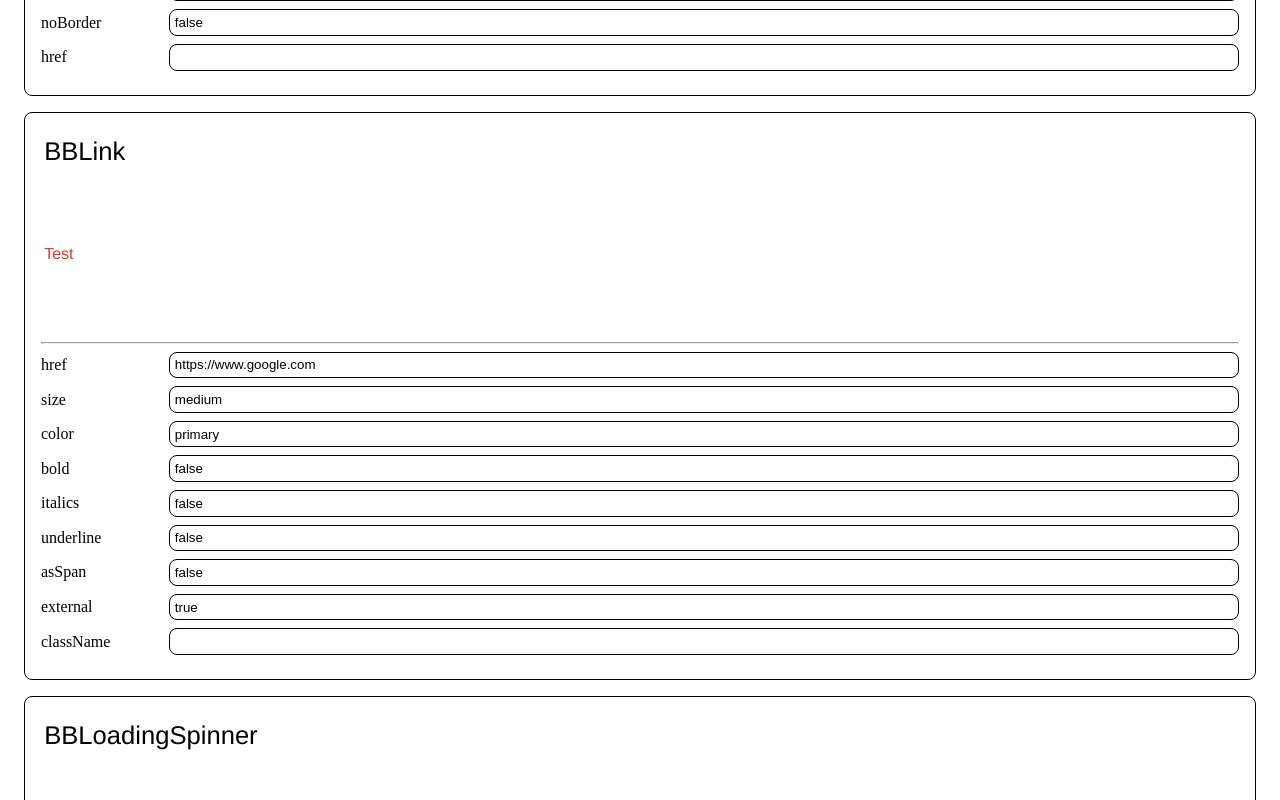
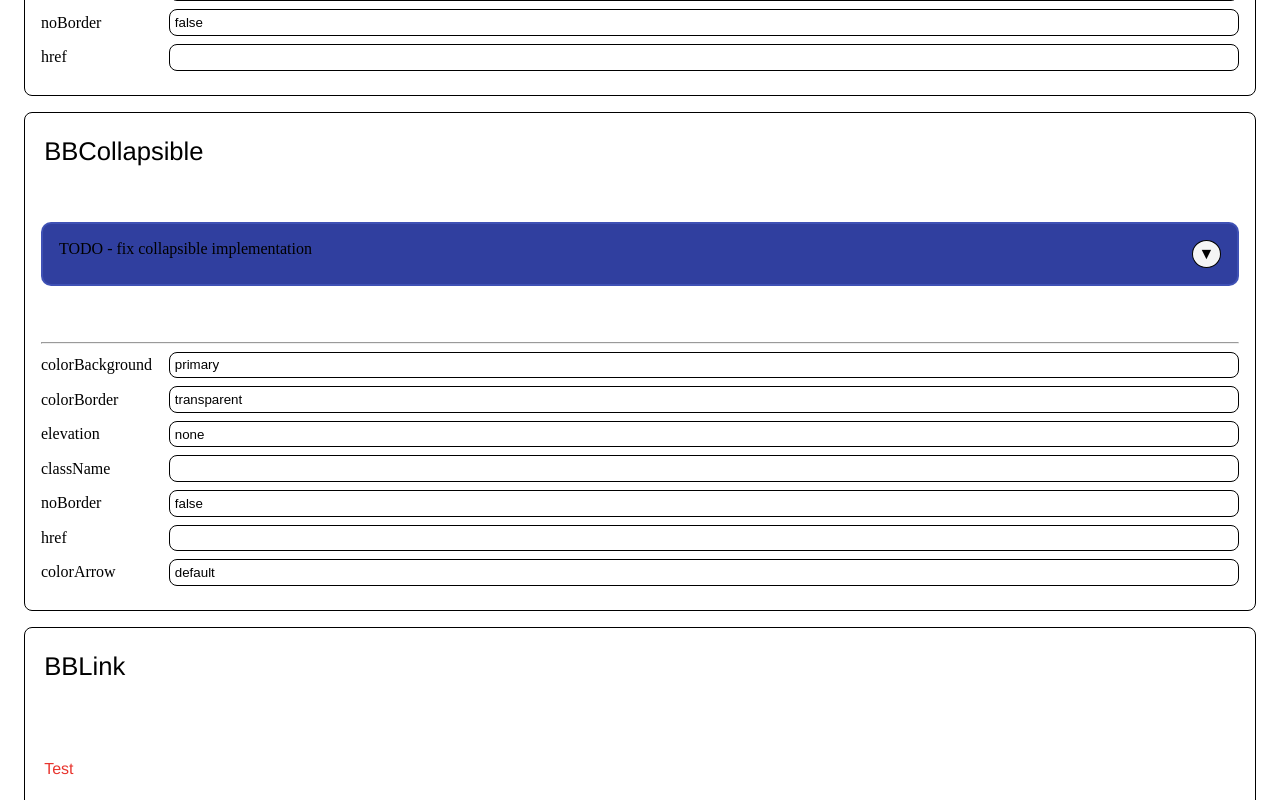
Before and after one commit to dan1229/nextjs-base-blocks, a Next.js app: page / in a window 1280 px wide. Shown: the part 1920-2720 px from the top of the page. Built offline with nearby package versions, Linux system fonts and the light colour scheme.

Commit message:
Refactor BBCollapsible component and add props for header color in index.tsx

```diff
--- a/src/bbbutton/index.tsx
+++ b/src/bbbutton/index.tsx
@@ -1,5 +1,6 @@
 import classNames from 'classnames';
 import React, { useState, useRef } from 'react';
+import BBLink from '../bblink';
 import BBText from '../bbtext';
 import styles from './styles.module.scss';
 import type {
@@ -11,7 +12,6 @@ import type {
   TBBTextSize,
   TBBTextColor,
 } from '../types';
-import BBLink from '../bblink';
 
 /**
  * ICON PROPS
--- a/src/bbcard/index.tsx
+++ b/src/bbcard/index.tsx
@@ -1,8 +1,8 @@
 import classNames from 'classnames';
 import React from 'react';
+import BBLink from '../bblink';
 import styles from './styles.module.scss';
 import type { TBBCardColorBackground, TBBCardColorBorder, TBBCardElevation, TBBTextColor } from '../types';
-import BBLink from '../bblink';
 
 /**
  * PROPS
@@ -110,7 +110,6 @@ const BBCard = (Props: IPropsBBCard) => {
   /**
    * RENDER
    */
-  console.log(!href ? onClick : undefined);
   return (
     <div
       onClick={!href ? onClick : undefined}
--- a/src/pages/index.tsx
+++ b/src/pages/index.tsx
@@ -18,6 +18,7 @@ import type { IPropsBBModal } from '../bbmodal';
 import type { IPropsBBNavbar } from '../bbnavbar';
 import type { IPropsBBNavbarItem } from '../bbnavbar_item';
 import type { IPropsBBText } from '../bbtext';
+import type { TBBCollapsibleHeaderColor } from 'src/types';
 import BBCollapsible from 'src/bbcollapsible';
 
 /**
@@ -69,6 +70,19 @@ const DemoPage = () => {
     noBorder: false,
     children: 'TODO - fix card implementation',
     href: '',
+  });
+  // BB Collapsible
+  // TODO (DN 4/2024) - the types for the props here is a bit of a workaround, colorArrow should be a prop of the header
+  const [stateBBCollapsible, setStateBBCollapsible] = useState<IPropsBBCard & { colorArrow: TBBCollapsibleHeaderColor }>({
+    colorBackground: 'primary',
+    colorBorder: 'transparent',
+    elevation: 'none',
+    className: '',
+    onClick: () => alert('You clicked the collapsible!'),
+    noBorder: false,
+    children: 'TODO - fix collapsible implementation',
+    href: '',
+    colorArrow: 'default',
   });
   // BB Link
   const [stateBBLink, setStateBBLink] = useState<IPropsBBLink>({
@@ -168,6 +182,17 @@ const DemoPage = () => {
           stateObject={stateBBCard}
           setStateObject={setStateBBCard}
         />
+        <DemoComponent
+          name="BBCollapsible"
+          child={
+            <BBCollapsible {...stateBBCollapsible}>
+              <BBCollapsible.Header {...stateBBCollapsible} />
+              <BBCollapsible.Content {...stateBBCollapsible} />
+            </BBCollapsible>
+          }
+          stateObject={stateBBCollapsible}
+          setStateObject={setStateBBCollapsible}
+        />
         <DemoComponent name="BBLink" child={<BBLink {...stateBBLink} />} stateObject={stateBBLink} setStateObject={setStateBBLink} />
         <DemoComponent
           name="BBLoadingSpinner"
```
Also changed, not shown: src/bbcollapsible/index.tsx (+5 -3 lines), 1 other file (tests, documents, lock files or other folders).
